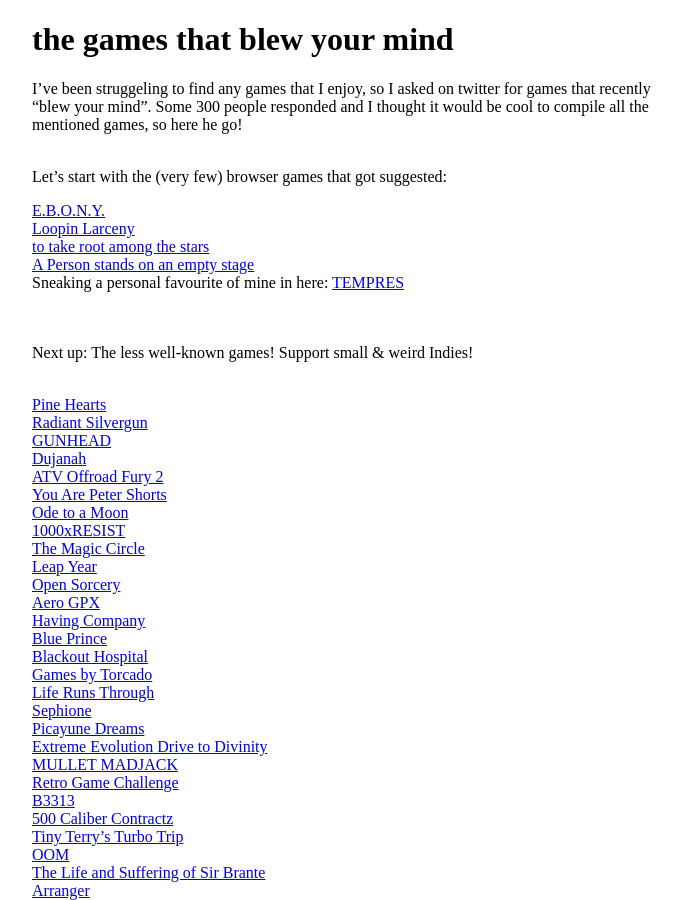
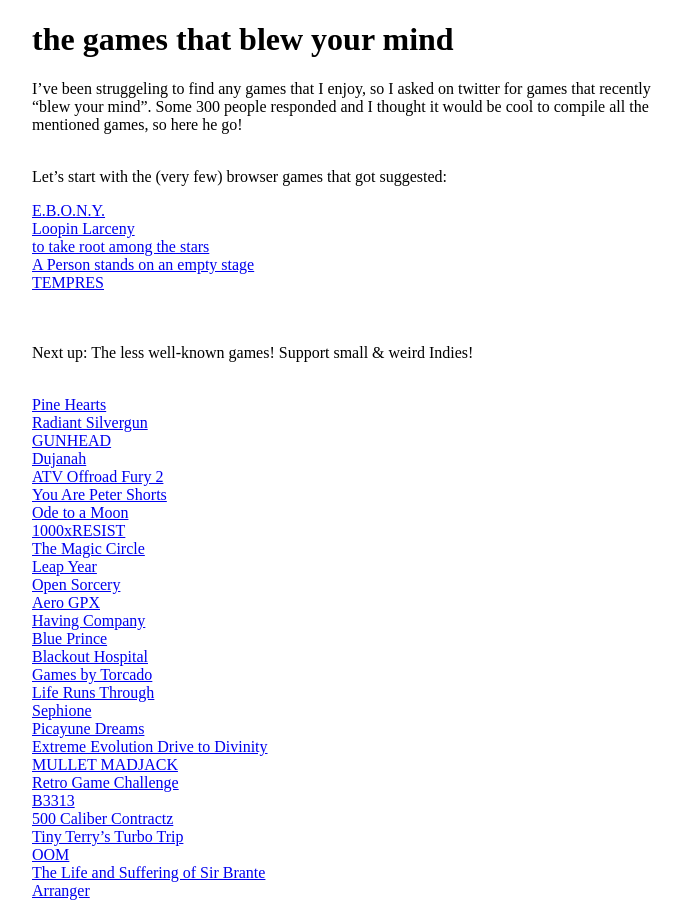
Before and after one commit to stuffedwombat/stuffedwombat.github.io, a Jekyll site: the page built from mind_blown.md, in a window 1280 px wide and 900 px high. Shown: the whole window, without its empty margins (292-973 px from the left). Built offline with Jekyll 4.4.1, drawn with Linux system fonts in a browser that asks for light colours; our own code applies the rules of GitHub Pages for plain Markdown files; comment, search, counter and statistics services are not loaded.

Commit message:
Update mind_blown.md

```diff
--- a/mind_blown.md
+++ b/mind_blown.md
@@ -9,7 +9,7 @@ Let's start with the (very few) browser games that got suggested:
 [Loopin Larceny](https://bluswimmer.itch.io/looping-larceny)<br>
 [to take root among the stars](https://somin.itch.io/to-take-root-among-the-stars)<br>
 [A Person stands on an empty stage](https://irene-li.itch.io/a-person-stands-on-an-empty-stage)<br>
-Sneaking a personal favourite of mine in here: [TEMPRES](https://tak.itch.io/tempres)
+[TEMPRES](https://tak.itch.io/tempres)
 
 <br><br>
 Next up: The less well-known games!
```
